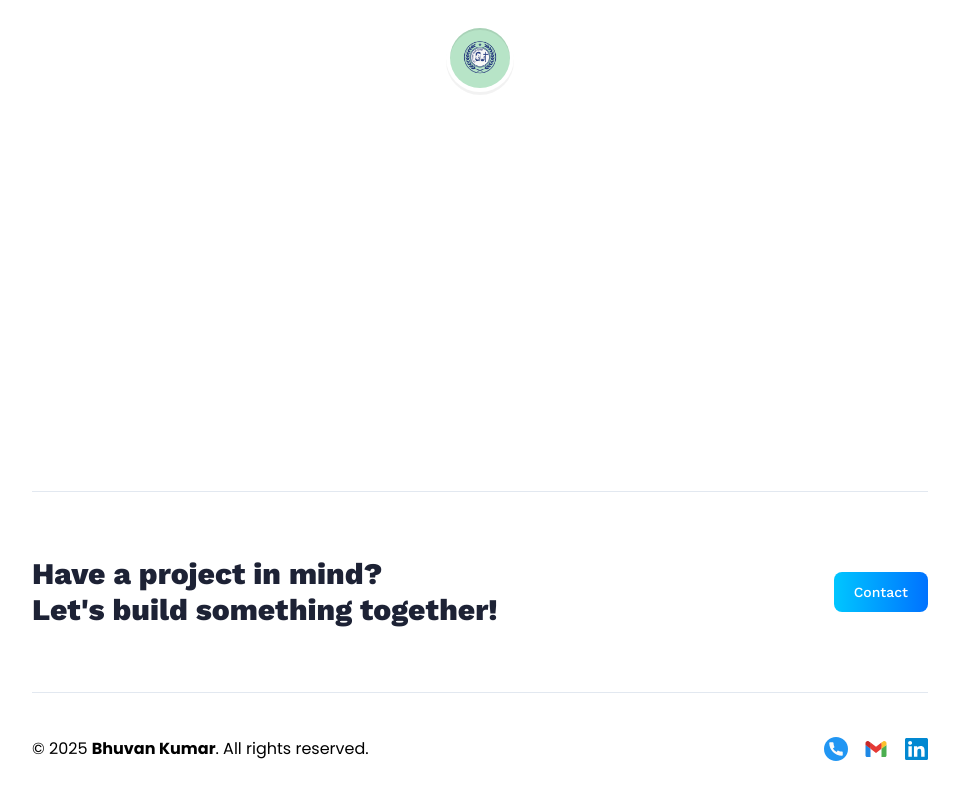
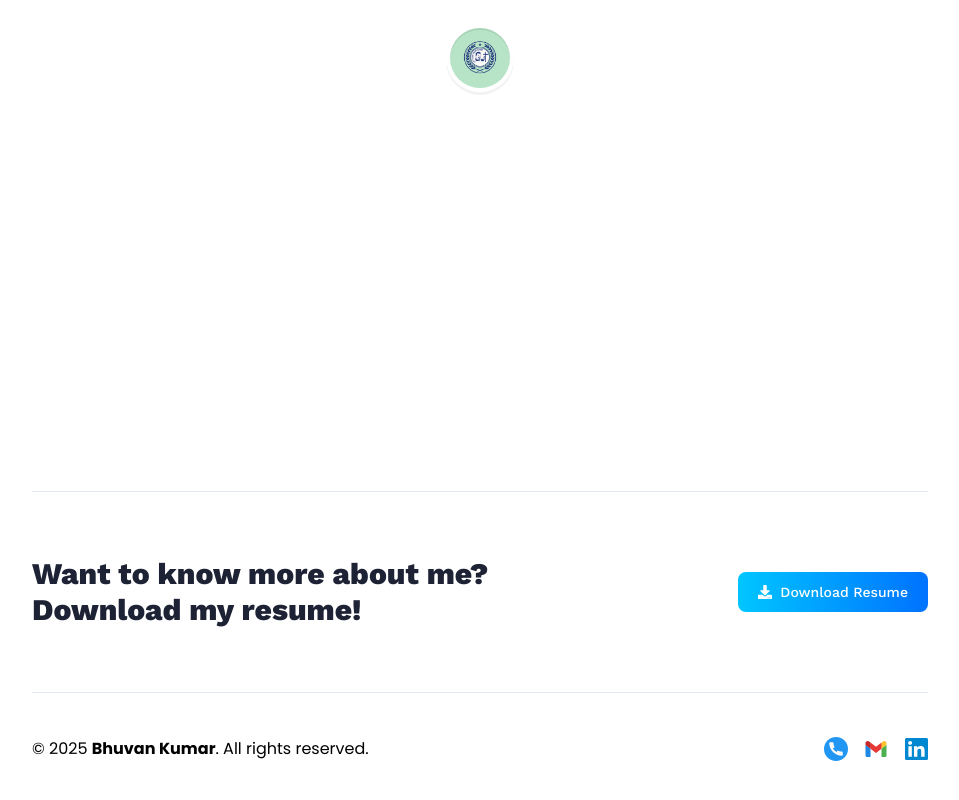
Before and after one commit to bhuvan771/Bhuvan-Portfolio, a React (Vite) app: page /about in a window 1280 px wide. Shown: the part 1848-2648 px from the top of the page, without its empty margins (160-1119 px from the left). Built offline with nearby package versions, Linux system fonts and the light colour scheme.

Commit message:
Your commit message describing the changes

```diff
--- /dev/null
+++ b/src/components/Download.jsx
@@ -0,0 +1,26 @@
+import React from "react";
+import { FaDownload } from "react-icons/fa"; // ✅ Import the download icon
+
+const CTA = () => {
+  return (
+    <section className="cta">
+      <p className="cta-text">
+        Want to know more about me?
+        <br className="sm:block hidden" />
+        Download my resume!
+      </p>
+
+      {/* ✅ Download Resume Button with Icon */}
+      <a
+        href="/Bhuvankumarr.pdf" // 📂 Place your resume in /public/resume.pdf
+        download
+        className="btn flex items-center gap-2"
+      >
+        <FaDownload />
+        Download Resume
+      </a>
+    </section>
+  );
+};
+
+export default CTA;
--- a/src/components/HomeInfo.jsx
+++ b/src/components/HomeInfo.jsx
@@ -1,6 +1,12 @@
-import React from "react";
+import React, { useEffect, useState } from "react";
 import { Link } from "react-router-dom";
 import { arrow } from "../assets/icons";
+
+const DragInstruction = () => (
+  <div className="fixed bottom-6 left-1/2 -translate-x-1/2 z-50 text-white text-sm sm:text-base bg-black bg-opacity-70 px-4 py-2 rounded-full shadow-md animate-soft-blink">
+    🎮 Hold and drag to move
+  </div>
+);
 
 const InfoBox = ({ text, link, btnText }) => (
   <div className="info-box">
@@ -18,7 +24,6 @@ const renderContent = {
       <br />An AI & ML graduate from India
     </h1>
   ),
-
   2: (
     <InfoBox
       text="Built technical expertise and picked up many skills along the way"
@@ -26,7 +31,6 @@ const renderContent = {
       btnText="Learn more"
     />
   ),
-
   3: (
     <InfoBox
       text="Worked on one solid project recently. Curious about the impact?"
@@ -34,7 +38,6 @@ const renderContent = {
       btnText="Visit my portfolio"
     />
   ),
-
   4: (
     <InfoBox
       text="Looking to build something great? I’m just a few keystrokes away!"
@@ -45,7 +48,34 @@ const renderContent = {
 };
 
 const HomeInfo = ({ currentStage }) => {
-  return renderContent[currentStage] || null;
+  const [showInstruction, setShowInstruction] = useState(false);
+
+  useEffect(() => {
+    // Show after 2 seconds
+    const showTimer = setTimeout(() => {
+      setShowInstruction(true);
+    }, 2000);
+
+    // Hide on first drag
+    const handlePointerMove = () => {
+      setShowInstruction(false);
+      window.removeEventListener("pointermove", handlePointerMove);
+    };
+
+    window.addEventListener("pointermove", handlePointerMove);
+
+    return () => {
+      clearTimeout(showTimer);
+      window.removeEventListener("pointermove", handlePointerMove);
+    };
+  }, []);
+
+  return (
+    <>
+      {renderContent[currentStage] || null}
+      {showInstruction && <DragInstruction />}
+    </>
+  );
 };
 
 export default HomeInfo;
--- a/src/constants/index.js
+++ b/src/constants/index.js
@@ -101,7 +101,7 @@ export const experiences = [
     iconBg: "#f0f0f0",
     date: "June 2022 -  May 2025",
     points: [
-      "Current CGPA: 6.8 (up to fifth semester).",
+      " CGPA: 7.0",
       "Studied core subjects including Data Structures, Machine Learning, Deep Learning, and AI Applications.",
       "Worked on projects involving data analysis, machine learning algorithms, and programming.",
       "Technologies used: Python, SQL,  R Programming, and more.",
--- a/src/index.css
+++ b/src/index.css
@@ -186,3 +186,12 @@ canvas {
   box-shadow: 0.6vmin 0.6vmin #fff, 1vmin 1vmin #d2e4ff, 1vmin 1vmin #d2e4ff,
     0.65vmin 1vmin #d2e4ff, 1vmin 0.65vmin #d2e4ff;
 }
+
+@keyframes softBlink {
+  0%, 100% { opacity: 0.3; }
+  50% { opacity: 1; }
+}
+
+.animate-soft-blink {
+  animation: softBlink 3s ease-in-out infinite;
+}
--- a/src/pages/About.jsx
+++ b/src/pages/About.jsx
@@ -4,7 +4,7 @@ import {
 } from "react-vertical-timeline-component";
 import "react-vertical-timeline-component/style.min.css";
 import { skills, experiences } from "../constants";
-import CTA from "../components/CTA";
+import Download from "../components/Download";
 import { FaGithub, FaPhoneAlt, FaLinkedin } from "react-icons/fa";
 import Footer from "../components/Footer";
 
@@ -111,7 +111,7 @@ const About = () => {
       </div>
 
       <hr className="border-slate-200" />
-      <CTA />
+      <Download />
     </section>
 
     <Footer />
```
Also changed, not shown: 1 other file (tests, documents, lock files or other folders).
